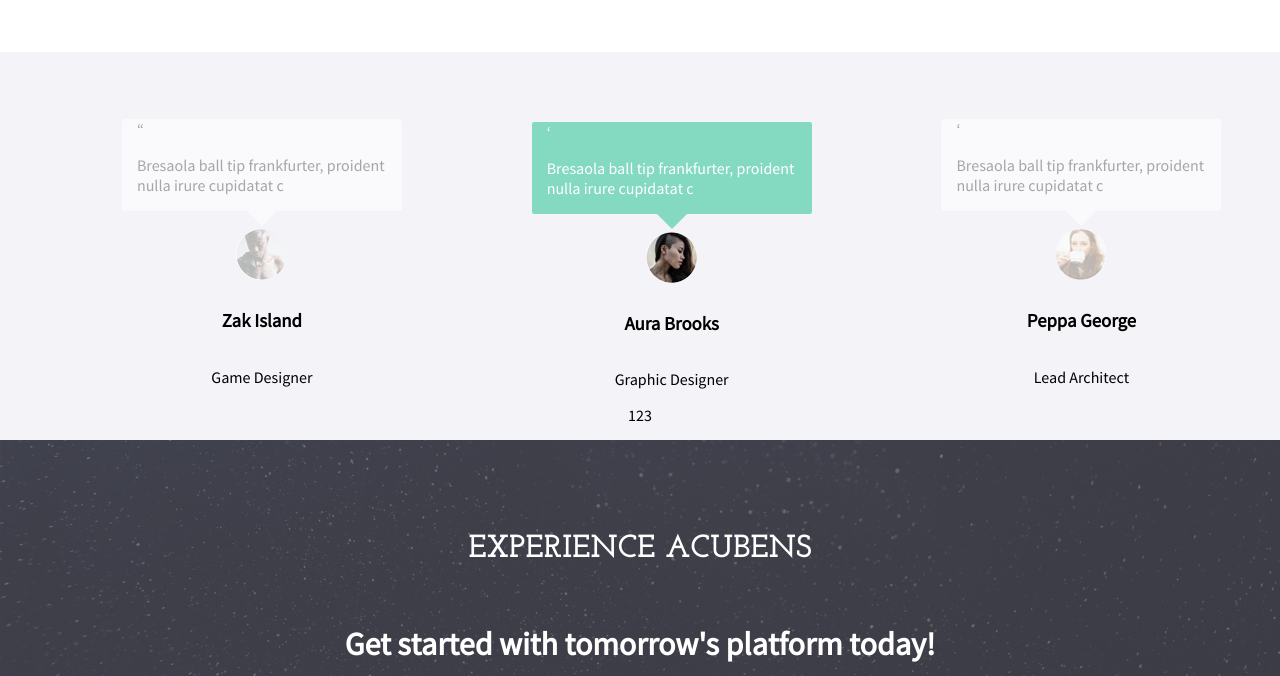
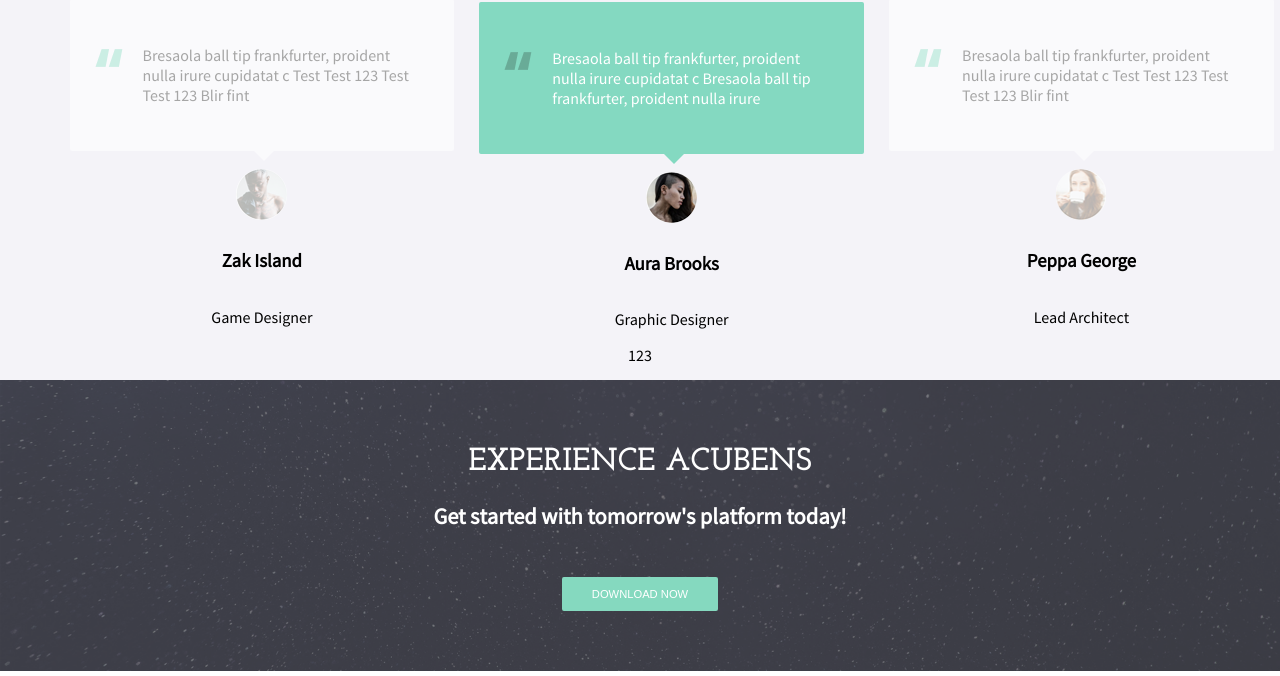
Before and after one commit to MagneH/Replicate, a plain HTML site: page index.html in a window 1280 px wide. Shown: the part 1792-2468 px from the top of the page. Drawn offline with Linux system fonts and the light colour scheme.

Commit message:
Added some asterisks

```diff
--- a/css/styles.css
+++ b/css/styles.css
@@ -239,7 +239,7 @@ button:hover {
 }
 
 .about__wrapper {
-  padding: 60px 0 60px 0;
+  padding: 60px 12.5 60px 12.5;
 }
 
 .about__title {
@@ -430,41 +430,45 @@ button:hover {
 
 
 .employee__quote {
+  display: flex;
   position:relative;
   padding: 0 15px 0 15px;
   margin:50px 0 0.5em;
   color:#A6A6A6;
   background:#FAFAFC;
   border-radius:2px;
-  width: 250px;
+  flex: 0 0 33%;
 }
 
 /* creates the triangle */
 .employee__quote:after {
   content:"";
   position: absolute;
-  bottom:-15px;
-  left:120px;
+  bottom:-10px;
+  left:48%;
   border-width: 0;
   border-style:solid;
   height: 0;
-  border-left: 20px solid transparent;
-  border-right: 20px solid transparent;
-  border-top: 20px solid #FAFAFC;
+  border-left: 10px solid transparent;
+  border-right: 10px solid transparent;
+  border-top: 10px solid #FAFAFC;
 }
 
-@media(max-width: 300px) {
-  .employee__quote {
-    width: 125px;
-  }
-  .employee__quote:after {
-    left:72.5px;
-  }
+.employee__quote p {
+  font-size:1rem;
+  line-height:1.25em;
+  padding: 30px;
 }
 
-.employee__quote q {
-  font-size:28px;
-  line-height:1.25em;
+.employee__quote:before {
+    position: relative;
+    top: 50px;
+    left: 10px;
+    content: url("../images/ì-green.png");
+}
+
+.employee__list-item--active .employee__quote:before {
+    content: url("../images/ìdarker.png");
 }
 
 .employee__list-item--active {
@@ -476,7 +480,7 @@ button:hover {
   color:#FFF;
 }
 .employee__list-item--active .employee__quote:after {
-  border-top: 20px solid #84D9C1;
+  border-top: 10px solid #84D9C1;
 }
 
 .employee__image {
@@ -544,12 +548,15 @@ button:hover {
   font-family: josefinslab-bold;
   font-size: 2rem;
   color: #FFF;
+  padding: 0;
+  margin: 0;
 }
 
 .kicker__text {
   font-family: source-sans-pro;
-  font-size: 2rem;
+  font-size: 1.4rem;
   color: #FFF;
+  padding: 0 0 25px 0;
 }
 
 .kicker__button {
@@ -564,7 +571,7 @@ button:hover {
   display: flex;
   flex-direction: row;     /* make main axis horizontal (default setting) */
   justify-content: space-between;
-  padding: 10px 0px;
+  padding: 10px 0 0 0;
 }
 
 .footer__copyrights {
--- a/index.html
+++ b/index.html
@@ -112,19 +112,19 @@
             <div class="employee__list-wrapper">
                 <ul class="employee__list">
                     <li class="employee__list-item">
-                        <q class="employee__quote"><p>Bresaola ball tip frankfurter, proident nulla irure cupidatat c</p></q>
+                        <q class="employee__quote"><p>Bresaola ball tip frankfurter, proident nulla irure cupidatat c Test Test 123 Test Test 123 Blir fint </p></q>
                         <img class="employee__image" src="images/Zak.png" alt="Gear">
                         <h3 class="employee__name">Zak Island</h3>
                         <p class="employee__role">Game Designer</p>
                     </li>
                     <li class="employee__list-item employee__list-item--active">
-                        <q class="employee__quote"><p>Bresaola ball tip frankfurter, proident nulla irure cupidatat c</p></q>
+                        <q class="employee__quote"><p>Bresaola ball tip frankfurter, proident nulla irure cupidatat c Bresaola ball tip frankfurter, proident nulla irure</p></q>
                         <img class="employee__image" src="images/Aura.png" alt="Aura">
                         <h3 class="employee__name">Aura Brooks</h3>
                         <p class="employee__role">Graphic Designer</p>
                     </li>
                     <li class="employee__list-item">
-                        <q class="employee__quote"><p>Bresaola ball tip frankfurter, proident nulla irure cupidatat c</p></q>
+                        <q class="employee__quote"><p>Bresaola ball tip frankfurter, proident nulla irure cupidatat c Test Test 123 Test Test 123 Blir fint </p></q>
                         <img class="employee__image" src="images/Peppa.png" alt="Peppa">
                         <h3 class="employee__name">Peppa George</h3>
                         <p class="employee__role">Lead Architect</p>
```
